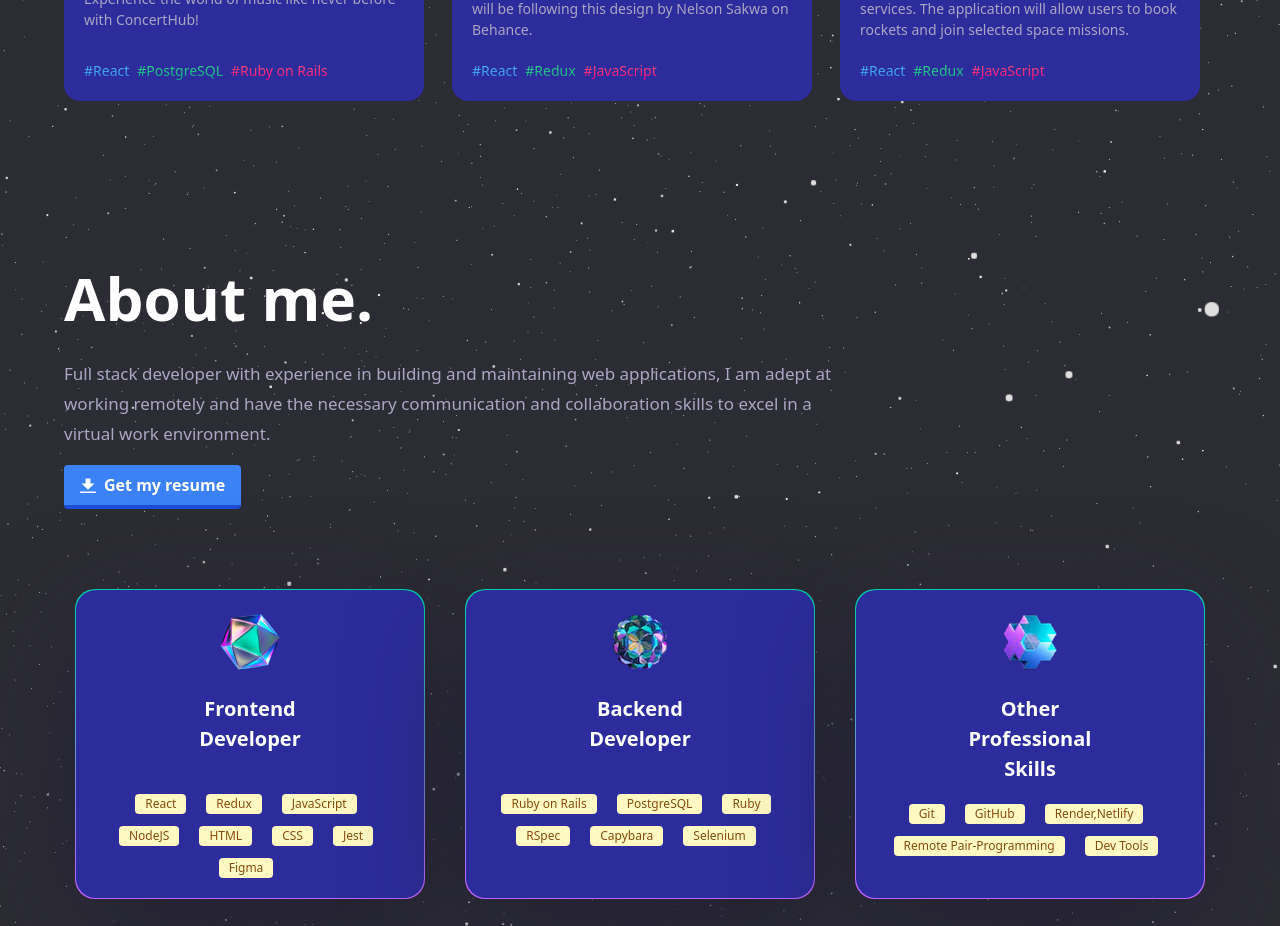
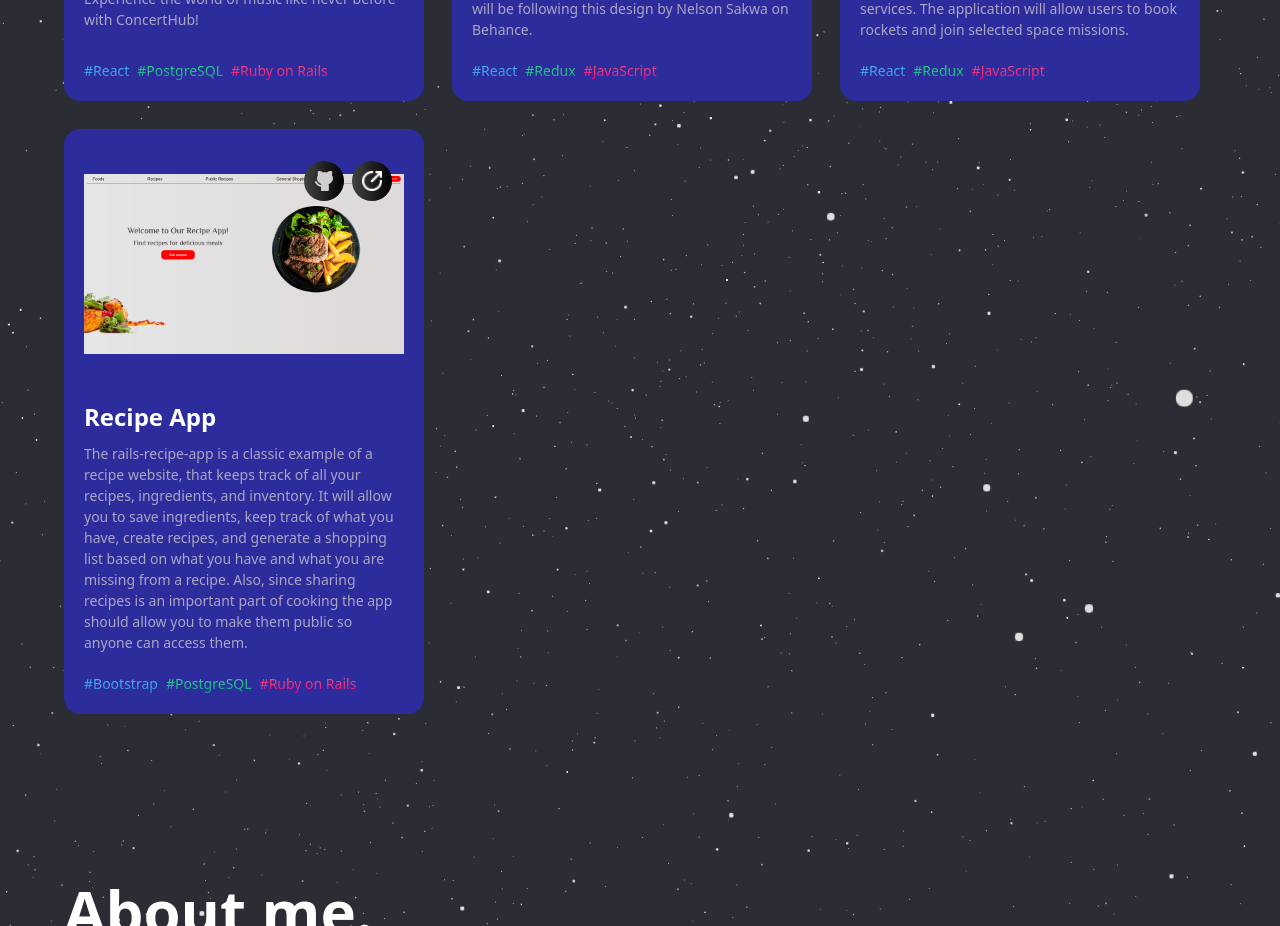
Before and after one commit to AmineDerbal/Portfolio-V2, a React (Vite) app: page / in a window 1280 px wide. Shown: the part 1560-2486 px from the top of the page. Built offline with nearby package versions, Linux system fonts and the light colour scheme; a web font is replaced by a local one.

Commit message:
Add 4th project details

```diff
--- a/src/constants/index.js
+++ b/src/constants/index.js
@@ -8,6 +8,7 @@ import {
   web,
   backend,
   creator,
+  recipe,
 } from '../assets';
 
 export const navLinks = [
@@ -116,6 +117,28 @@ const projects = [
     source_code_link: 'https://github.com/AmineDerbal/Space-Travelers-Hub/',
     live_link: 'https://space-traveler-qf9m.onrender.com/',
   },
+  {
+    name: 'Recipe App',
+    description:
+      'The rails-recipe-app is a classic example of a recipe website, that keeps track of all your recipes, ingredients, and inventory. It will allow you to save ingredients, keep track of what you have, create recipes, and generate a shopping list based on what you have and what you are missing from a recipe. Also, since sharing recipes is an important part of cooking the app should allow you to make them public so anyone can access them.',
+    tags: [
+      {
+        name: 'Bootstrap',
+        color: 'blue-text-gradient',
+      },
+      {
+        name: 'PostgreSQL',
+        color: 'green-text-gradient',
+      },
+      {
+        name: 'Ruby on Rails',
+        color: 'pink-text-gradient',
+      },
+    ],
+    image: recipe,
+    source_code_link: 'https://github.com/AmineDerbal/rails-recipe',
+    live_link: 'https://rails-recipe-apj7.onrender.com/',
+  },
 ];
 
 const services = [
```
